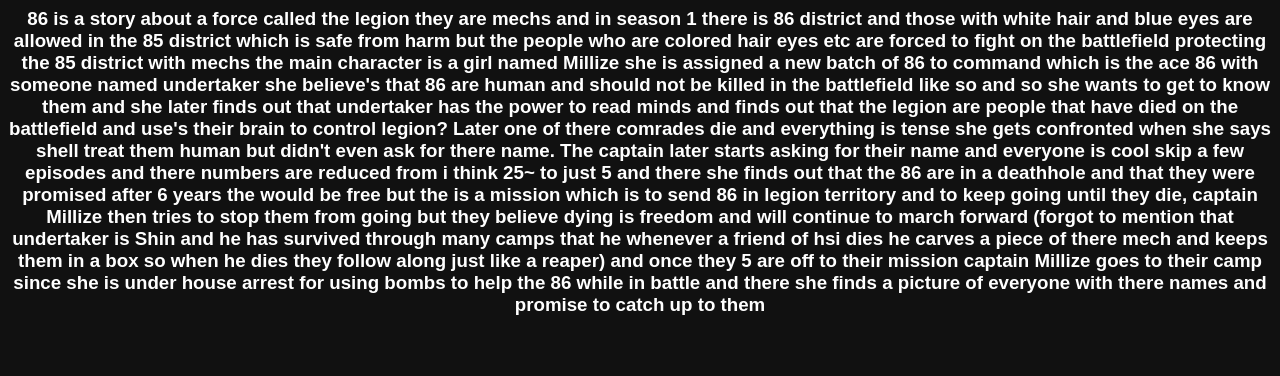
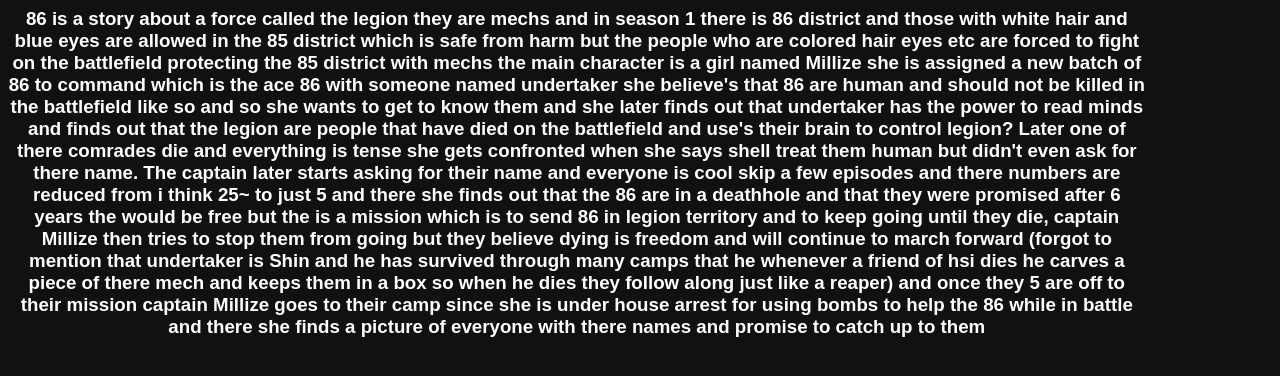
Before and after one commit to nomis69420/nomis69420.github.io, a plain HTML site: page a/86.html in a window 1280 px wide. Drawn offline with Linux system fonts and the light colour scheme.

Commit message:
Update 86.html

```diff
--- a/a/86.html
+++ b/a/86.html
@@ -6,6 +6,8 @@
       font-family: Arial, Helvetica, sans-serif;
     }
     h3 {
+      width: 90%;
+      height: 100%;
       color: #fff;
       text-align: center;
     }
```
